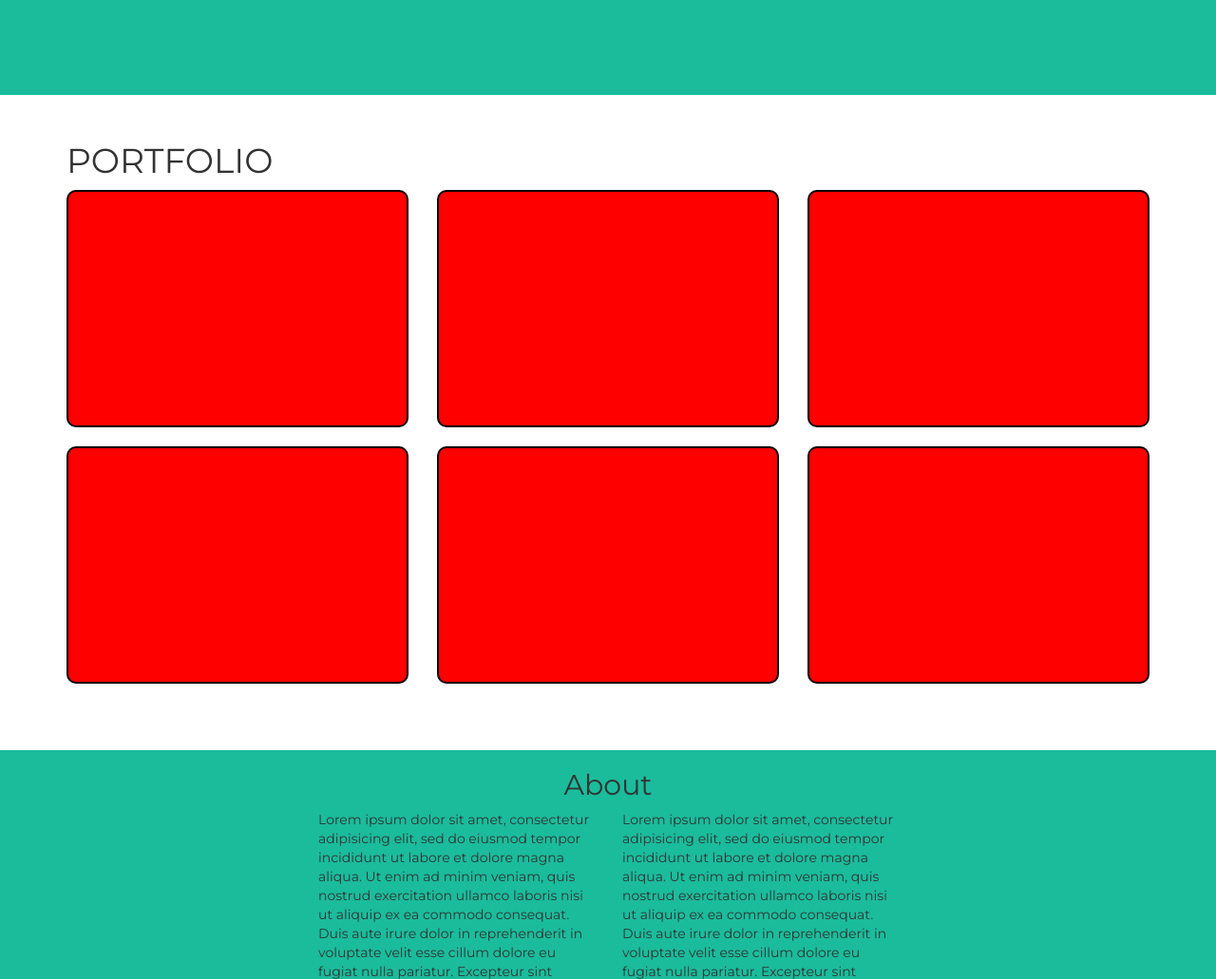
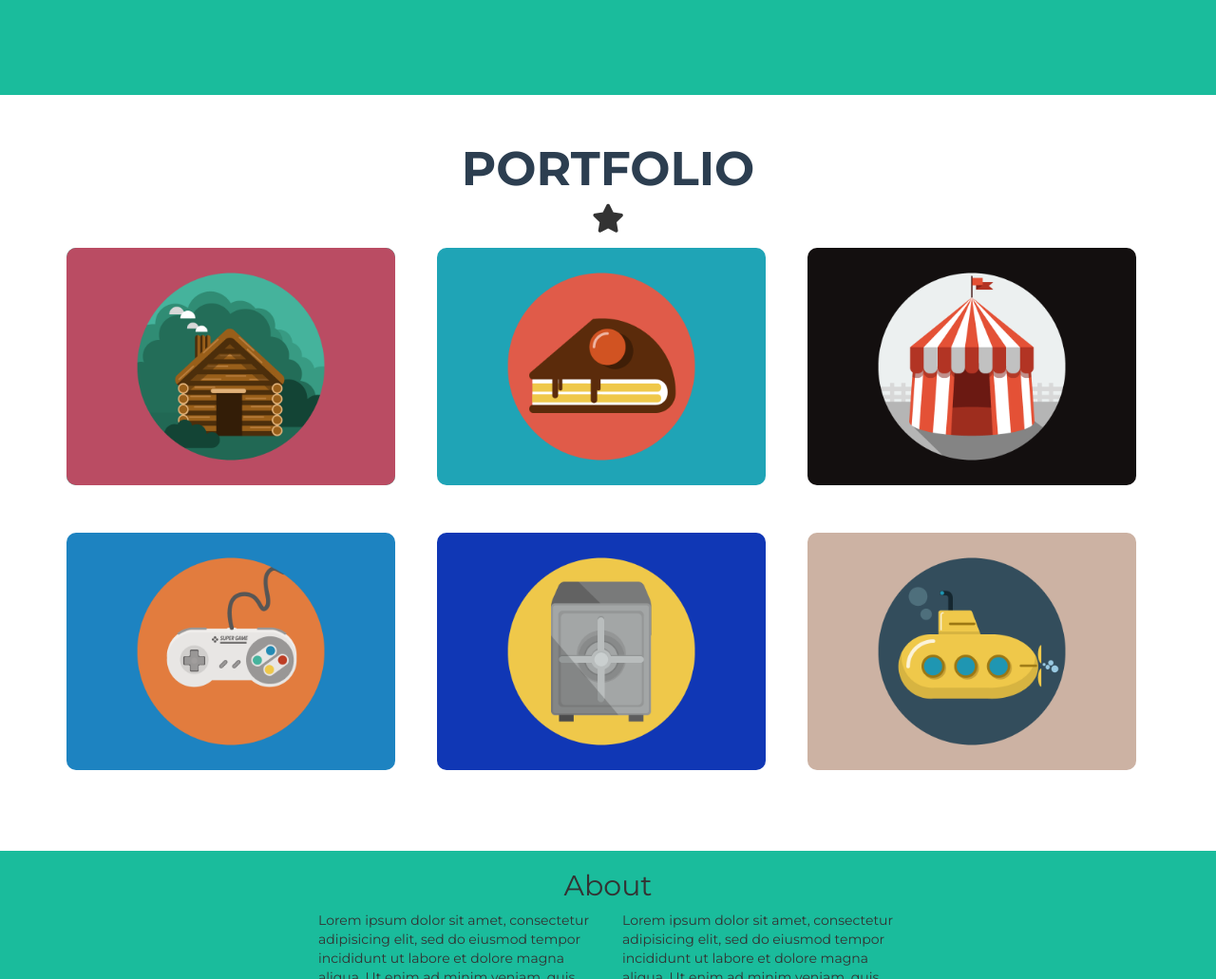
Before and after one commit to FedericaC03/html-css-bootstrap-freelancer, a plain HTML site: page index.html in a window 1280 px wide. Shown: the part 600-1631 px from the top of the page at 95% size. Drawn offline with nearby package versions, Linux system fonts and the light colour scheme.

Commit message:
sezione portfolio

```diff
--- a/css/style.css
+++ b/css/style.css
@@ -54,14 +54,43 @@ nav ul li {
 .fa-star {
   font-size: 30px;
 }
+
+/* SECTION PORTFOLIO  */
+#porfolio h1 {
+  color: #2C3E50;
+  font-size: 50px;
+  font-weight: 700;
+}
 .bg_red {
-  background-color: red;
+  margin-bottom: 15px;
+  margin-top: 15px;
+}
+.overlay {
+  background-color: #1ABC9C;
+  height: 250px;
+  width: 346px;
+  border-radius: 10px;
+  position: relative;
+}
+
+.bg_red img {
+  width: auto;
   height: 250px;
   border-radius: 10px;
-  border: 2px solid black;
   margin-bottom: 20px;
 }
+.bg_red img:hover {
+  opacity: 0.2;
+}
 
+.overlay .fa-plus {
+  display: none;
+  top:50%;
+  left: 50%;
+  position: absolute;
+  transform: translate(-50% , -50%);
+
+}
 .bg_green {
   background-color: #1ABC9C;
   height: 400px;
--- a/index.html
+++ b/index.html
@@ -59,38 +59,49 @@
      </div>
      </div>
      <!--/ header bottom -->
-
    </header>
   <main>
-    <section class="container">
+    <section id="porfolio" class="container">
       <div class="row">
-        <div class="col-md-12">
+        <div class="col-md-12 text-center">
           <h1>PORTFOLIO</h1>
+          <div class="my_star border_top"> <hr> </div>
+          <div class="my_star"><i class="fas fa-star"></i></div>
+          <div class="my_star border_top"> <hr> </div>
         </div>
       </div>
-        <div class="row gutter-10">
+        <div class="row">
           <div class=" col-md-4 col-sm-6 col-xs-12">
             <div class="bg_red">
+              <div class="overlay">
+                <!-- <i class="fas fa-plus"></i> -->
+              <img src="img/cabin.png" alt="cabin">
             </div>
+          </div>
           </div>
           <div class=" col-md-4 col-sm-6 col-xs-12">
             <div class="bg_red">
+              <img src="img/cake.png" alt="cake">
             </div>
           </div>
           <div class="col-md-4 col-sm-6 col-xs-12">
             <div class="bg_red">
+              <img src="img/circus.png" alt="circus">
             </div>
           </div>
           <div class="col-md-4 col-sm-6 col-xs-12">
             <div class="bg_red">
+              <img src="img/game.png" alt="game">
             </div>
           </div>
           <div class="col-md-4 col-sm-6 col-xs-12">
             <div class="bg_red">
+              <img src="img/safe.png" alt="safe">
             </div>
           </div>
           <div class="col-md-4 col-sm-6 col-xs-12">
             <div class="bg_red">
+              <img src="img/submarine.png" alt="submarine">
             </div>
           </div>
       </div>
```
Also changed, not shown: img/cabin.png (added), img/cake.png (added), img/circus.png (added), img/game.png (added), img/safe.png (added), img/submarine.png (added).
